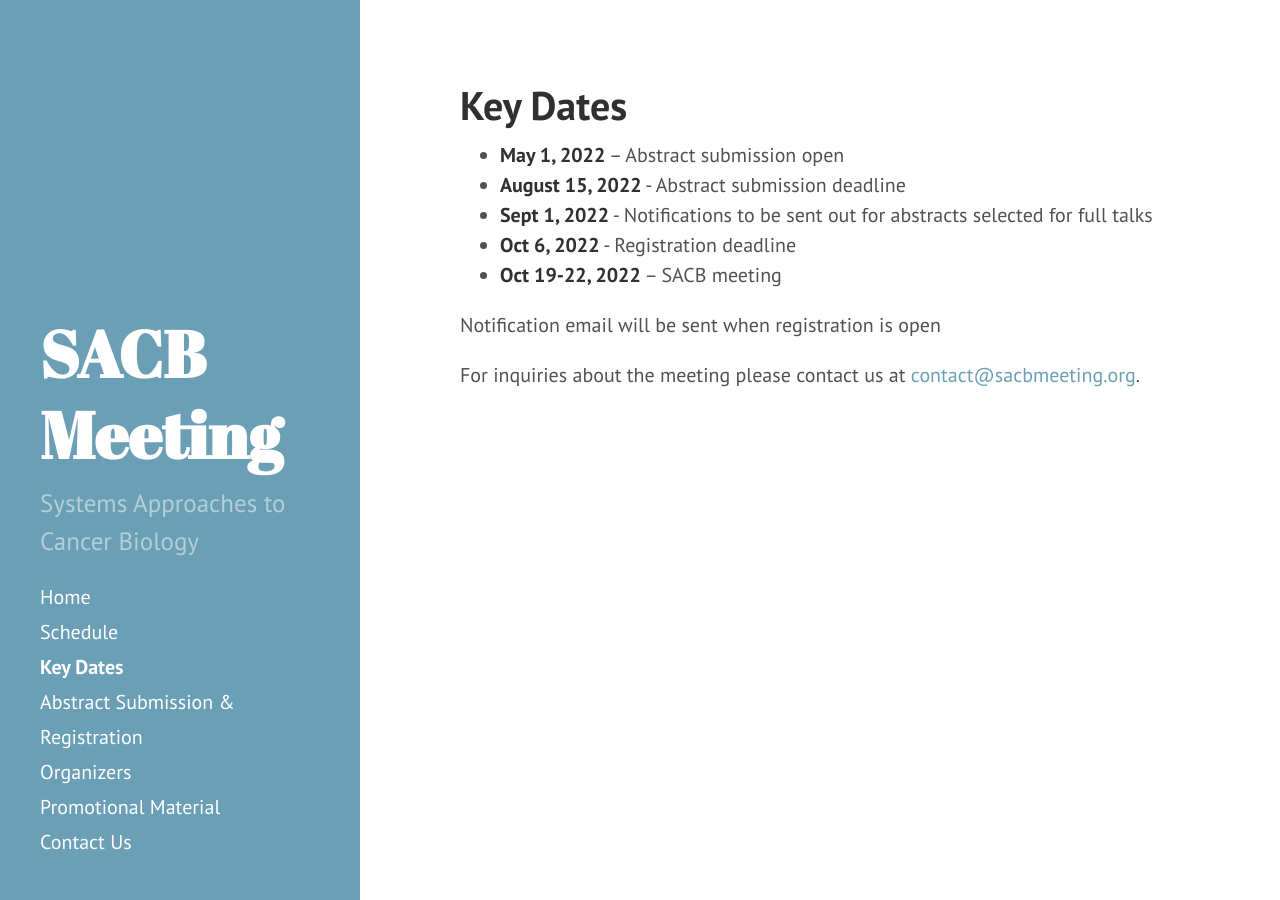
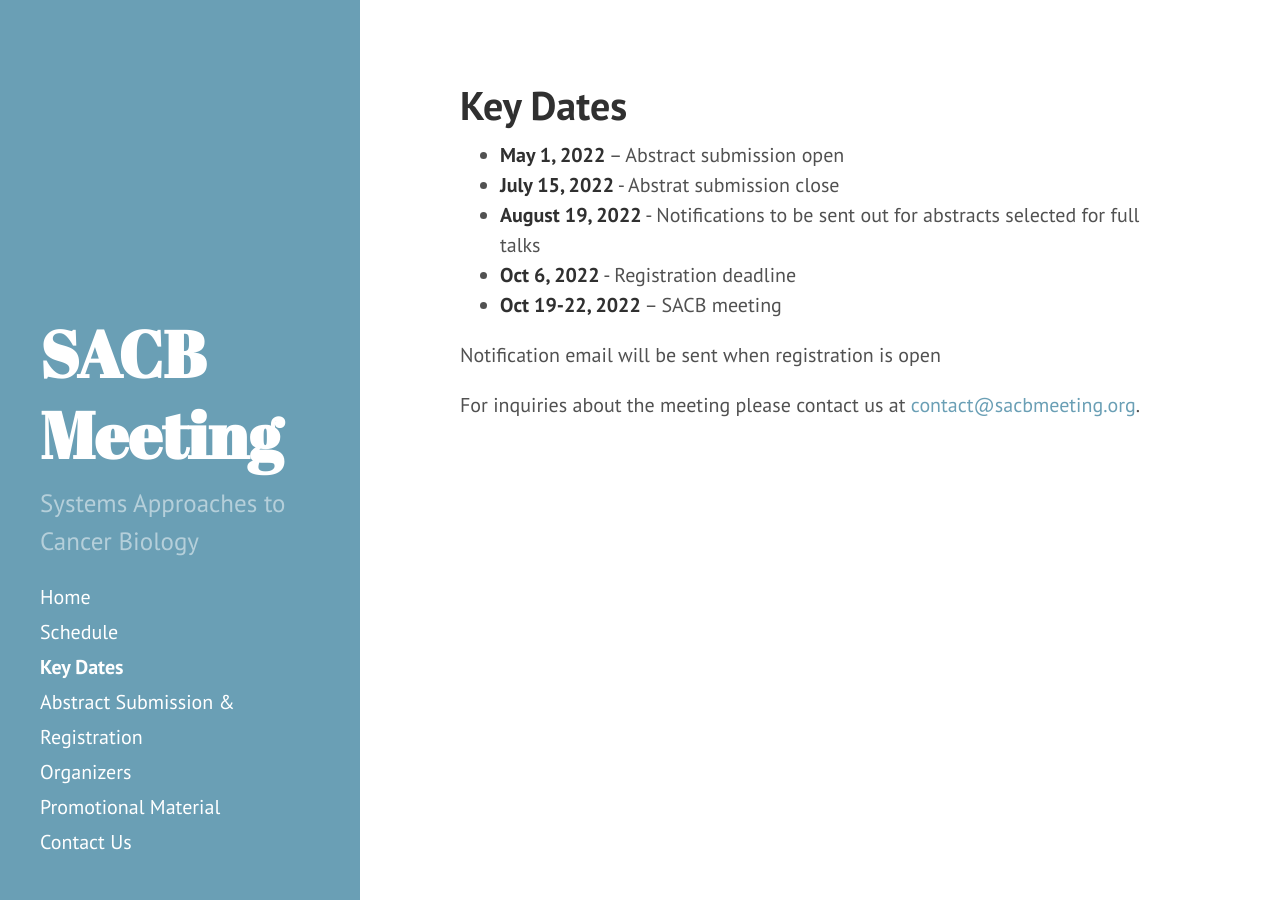
Before and after one commit to AECCSB/sacb-meeting, a Jekyll site: the page built from keydates.md, in a window 1280 px wide. Built offline with Jekyll 4.4.1, drawn with Linux system fonts in a browser that asks for light colours.

Commit message:
Update keydates.md

```diff
--- a/keydates.md
+++ b/keydates.md
@@ -4,8 +4,8 @@ layout: page
 ---
 
 - **May 1, 2022** – Abstract submission open
-- **August 15, 2022** - Abstract submission deadline
-- **Sept 1, 2022** - Notifications to be sent out for abstracts selected for full talks
+- **July 15, 2022** - Abstrat submission close
+- **August 19, 2022** - Notifications to be sent out for abstracts selected for full talks
 - **Oct 6, 2022** - Registration deadline
 - **Oct 19-22, 2022** – SACB meeting
 
```
